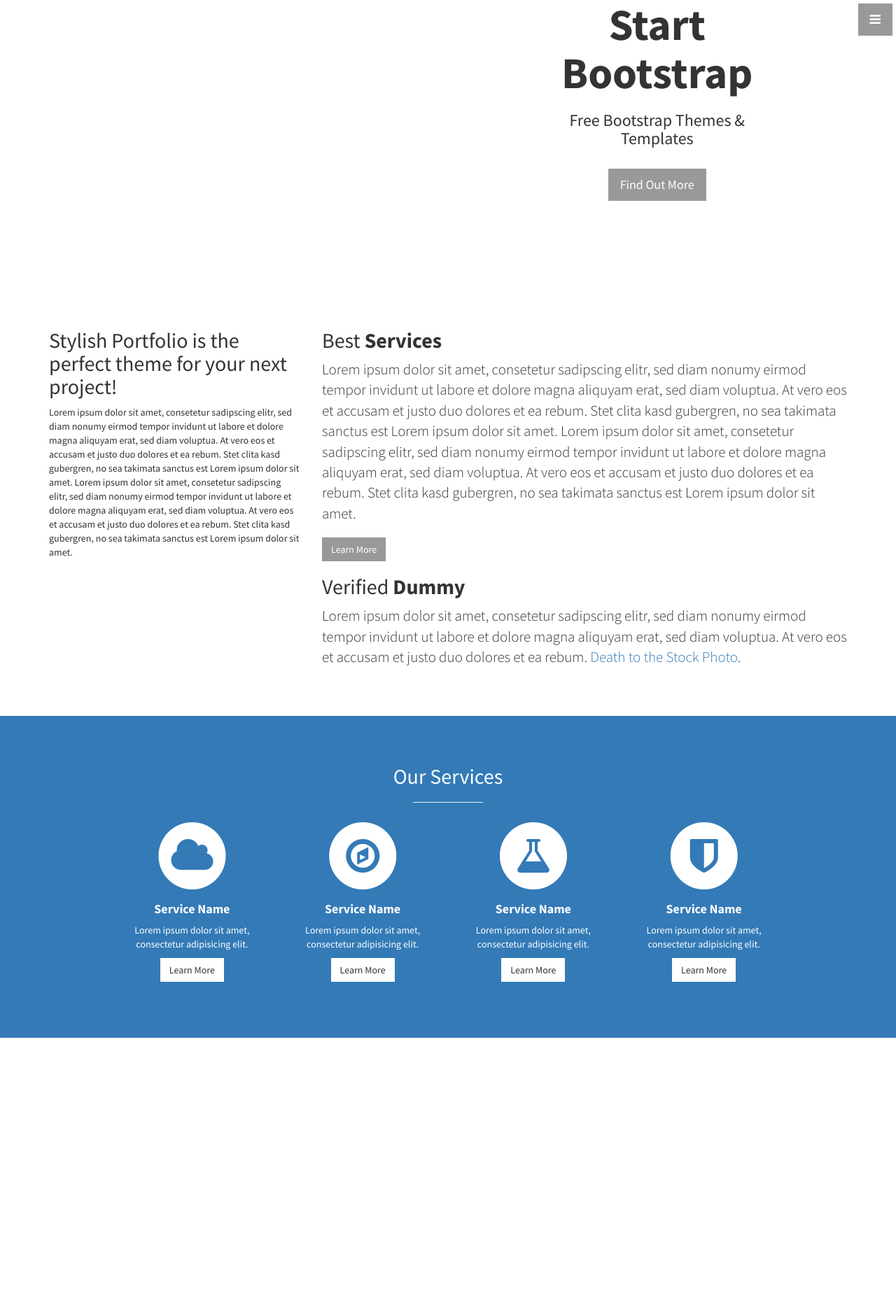
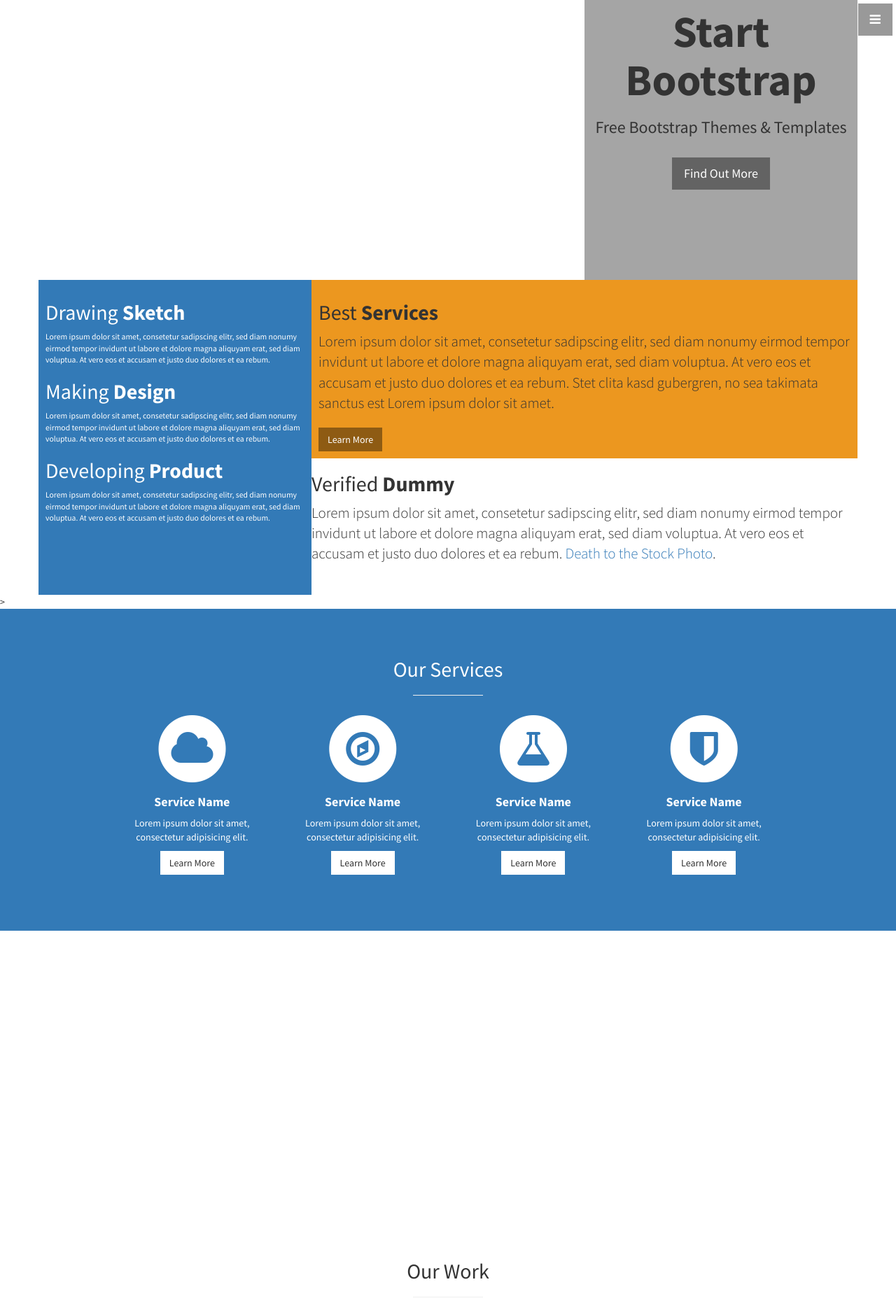
Before and after one commit to steampilot/SimpleOnePage, a PHP site: page / in a window 1280 px wide. Shown: the top 1872 px of the page at 70% size. Run offline with PHP 8.4, Linux system fonts and the light colour scheme; some libraries are stand-ins or nearby versions.

Commit message:
WIP Implementing Flat Design

```diff
--- a/assets/css/stylish-onepage.css
+++ b/assets/css/stylish-onepage.css
@@ -1,10 +1,47 @@
-#banner {
-    width: 60%;
-    height: 50%;
+.container{
+
 }
+#top {
+    margin: 0;
+    padding: 0;
+}
+
 #callout {
     width: 100%;
-    height: 500px;
+    height: 400px;
+
+}
+#banner {
+    overflow: hidden;
+
+    width: 80%;
+    height: 300px;
+}
+#start {
+    background-color: #a5a5a5;
+    margin: 0;
+    height: inherit;
+    padding: 10px;
+
+}
+#business {
+    background-color: #337ab7;
+    min-height: 450px;
+    margin: 0;
+    padding: 10px;
+    color: #ffffff;
+
+}
+#sketch, #design, #product p{ font-size: smaller;
+}
+#news {
+    padding: 0;
+    margin: 0;
+}
+#best {
+    background-color: #ec971f;
+    margin: 0;
+    padding: 10px;
 }
 html,
 body {
@@ -164,7 +201,7 @@
 /* About */
 
 .about {
-    padding: 50px 0;
+    /*padding: 50px 0;*/
 }
 
 /* Services */
--- a/src/index.php
+++ b/src/index.php
@@ -27,59 +27,73 @@
 </nav>
 
 <!-- Header -->
+<div class="container">
+<div class="row">
+    <header id="top" class="header parallax-container"
+            data-parallax="scroll"
+            data-image-src="<?= $picture_url; ?>">
 
-<header id="top" class="header">
+        <div id="start" class=" col-lg-4 col-md-4 pull-right  text-vertical-center">
+            <h1>Start Bootstrap</h1>
 
-    <div id="banner" class="text-vertical-center parallax-container"
-         data-parallax="scroll"
-         data-bleed="10" data-image-src="<?=$picture_url;?>"
-         data-natural-width="1400"
-         data-natural-height="900">
-    </div>
-    <div class="col-lg-8 text-vertical-center">
-        <h1>Start Bootstrap</h1>
-        <h3>Free Bootstrap Themes &amp; Templates</h3>
-        <br>
-        <a href="#about" class="btn btn-dark btn-lg">Find Out More</a>
-    </div>
-</header>
+            <h3>Free Bootstrap Themes &amp; Templates</h3>
+            <br>
+            <a href="#about" class="btn btn-dark btn-lg">Find Out More</a>
+        </div>
+    </header>
+</div>
+
 
 <!-- About -->
 <section id="about" class="about">
-    <div class="container">
-        <div class="row">
-            <div class="col-lg-4 text-left">
-                <h2>Stylish Portfolio is the perfect theme for your next project!</h2>
-                <p>Lorem ipsum dolor sit amet, consetetur sadipscing elitr, sed diam nonumy eirmod tempor invidunt ut labore et dolore magna aliquyam erat, sed diam voluptua. At vero eos et accusam et justo duo dolores et ea rebum. Stet clita kasd gubergren, no sea takimata sanctus est Lorem ipsum dolor sit amet. Lorem ipsum dolor sit amet, consetetur sadipscing elitr, sed diam nonumy eirmod tempor invidunt ut labore et dolore magna aliquyam erat, sed diam voluptua. At vero eos et accusam et justo duo dolores et ea rebum. Stet clita kasd gubergren, no sea takimata sanctus est Lorem ipsum dolor sit amet.</p>
+        <div class="row parallax-container"
+             data-parallax="scroll"
+             data-image-src="<?= $picture_url; ?>">
+            <div id="business" class="col-lg-4 col-md-6 col-sm-8  col-xs-10 pull-left text-left">
+                <article id="sketch">
+                    <h2>Drawing <strong>Sketch</strong></h2>
+                    <p>Lorem ipsum dolor sit amet, consetetur sadipscing elitr,
+                        sed diam nonumy eirmod tempor invidunt ut labore et dolore magna aliquyam erat,
+                        sed diam voluptua. At vero eos et accusam et justo duo dolores et ea rebum.
+                </article>
+                <article id="design">
+                    <h2>Making <strong>Design</strong></h2>
+                    <p>Lorem ipsum dolor sit amet, consetetur sadipscing elitr,
+                        sed diam nonumy eirmod tempor invidunt ut labore et dolore magna aliquyam erat,
+                        sed diam voluptua. At vero eos et accusam et justo duo dolores et ea rebum.</p>
+                </article>
+                <article id="product">
+                    <h2>Developing <strong>Product</strong></h2>
+                    <p>Lorem ipsum dolor sit amet, consetetur sadipscing elitr,
+                        sed diam nonumy eirmod tempor invidunt ut labore et dolore magna aliquyam erat,
+                        sed diam voluptua. At vero eos et accusam et justo duo dolores et ea rebum.</p>
+                </article>
+
             </div>
-            <div class="col-lg-8 text-left">
-                <div>
+            <aside id="news" class="col-lg-8 col-md-6 col-sm-8 col-xs-10 pull-right text-left">
+                <div id="best">
                     <h2>Best <strong>Services</strong></h2>
                     <p class="lead">Lorem ipsum dolor sit amet, consetetur sadipscing elitr, sed diam nonumy eirmod
                         tempor invidunt ut labore et dolore magna aliquyam erat, sed diam voluptua. At vero eos et
                         accusam et justo duo dolores et ea rebum. Stet clita kasd gubergren, no sea takimata sanctus
-                        est Lorem ipsum dolor sit amet. Lorem ipsum dolor sit amet, consetetur sadipscing elitr, sed
-                        diam nonumy eirmod tempor invidunt ut labore et dolore magna aliquyam erat, sed diam voluptua.
-                        At vero eos et accusam et justo duo dolores et ea rebum. Stet clita kasd gubergren, no sea
-                        takimata sanctus est Lorem ipsum dolor sit amet.
+                        est Lorem ipsum dolor sit amet.
                     </p>
                     <a href="#" class="btn btn-dark">Learn More</a>
 
                 </div>
-                <div>
+                <div id="verivied_article">
                     <h2>Verified <strong>Dummy</strong></h2>
                     <p class="lead">Lorem ipsum dolor sit amet, consetetur sadipscing elitr, sed diam nonumy eirmod
                         tempor invidunt ut labore et dolore magna aliquyam erat, sed diam voluptua. At vero eos et
                         accusam et justo duo dolores et ea rebum.
                         <a target="_blank" href="http://join.deathtothestockphoto.com/">Death to the Stock Photo</a>.</p>
                 </div>
-            </div>
+            </aside>
         </div>
         <!-- /.row -->
-    </div>
-    <!-- /.container -->
+
 </section>
-
+</div <!--container-->>
 <!-- Services -->
 <!-- The circle icons use Font Awesome's stacked icon classes. For more information, visit http://fontawesome.io/examples/ -->
 <section id="services" class="services bg-primary">
@@ -155,9 +169,9 @@
 <aside class="callout">
     <div id="callout" class="text-vertical-center parallax-container"
          data-parallax="scroll"
-         data-bleed="10" data-image-src="assets/img/banner/b17-1.jpg"
-         data-natural-width="1400"
-         data-natural-height="900">
+         data-bleed="0" data-image-src="assets/img/banner/b17-1.jpg"
+         data-natural-width="650"
+         data-natural-height="366">
         <h1>Vertically Centered Text</h1>
     </div>
 </aside>
```
Also changed, not shown: assets/img/banner/b17-1.jpg, assets/img/banner/b17-5.jpg.
